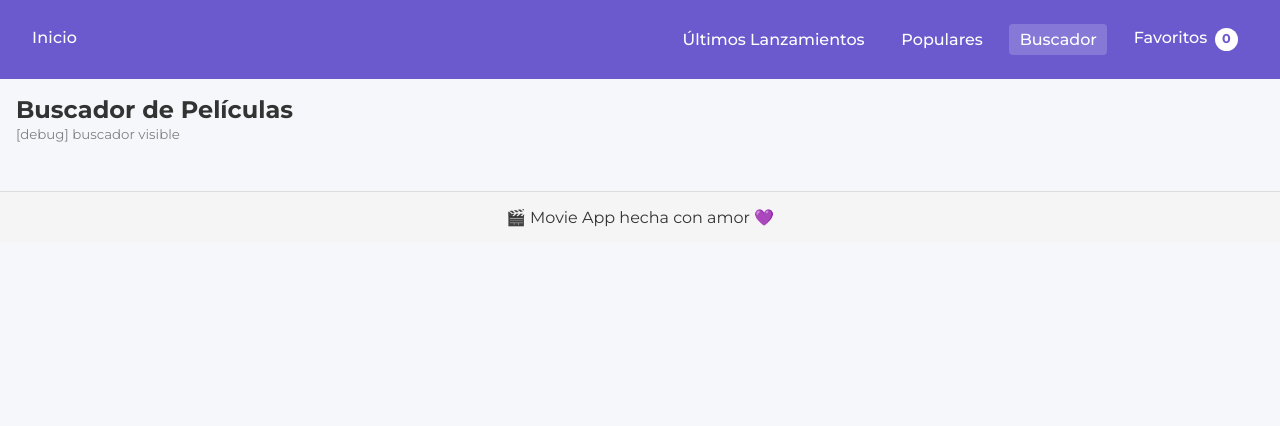
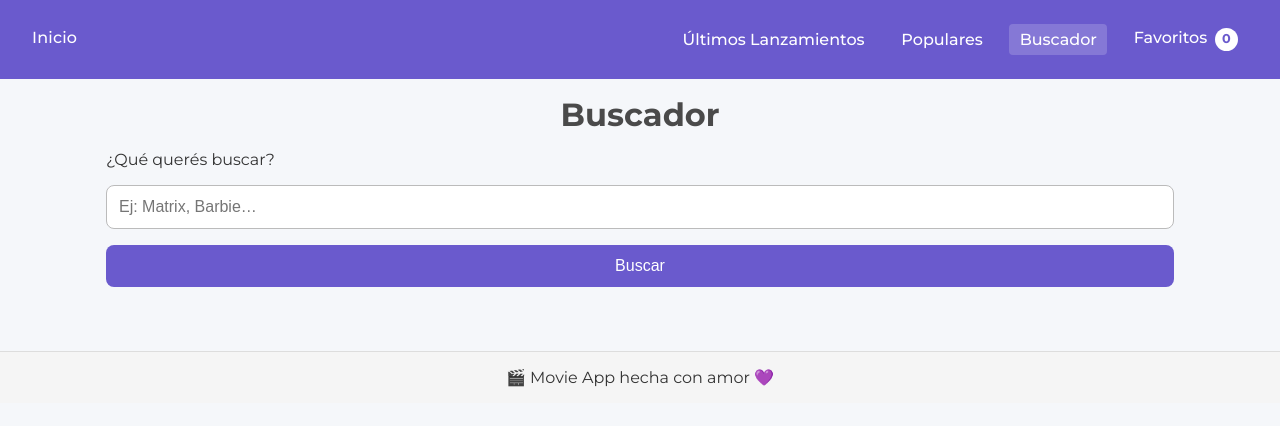
Before and after one commit to StefiAcevedo/tp-react-stefi-acevedo, a React (Vite) app: page /buscador in a window 1280 px wide. Shown: the top 426 px of the page. Built offline with nearby package versions, Linux system fonts and the light colour scheme.

Commit message:
fix en detalle + implementacion del buscador: funciona correctamente

```diff
--- a/src/components/MovieCard.jsx
+++ b/src/components/MovieCard.jsx
@@ -1,23 +1,20 @@
 // src/components/MovieCard.jsx
 import { Link } from "react-router-dom";
 import { useFavorites } from "../hooks/useFavorites";
+import { getImageUrl } from "../services/tmdb";
 import "./MovieCard.scss";
 
 export default function MovieCard({ movie }) {
   const { isFav, toggle } = useFavorites();
+  const poster = getImageUrl(movie.poster_path, "w342");
 
   return (
-    <div className="movie-card">
-      <Link to={`/detalle/${movie.id}`}>
-        <img
-          src={`https://image.tmdb.org/t/p/w300${movie.poster_path}`}
-          alt={movie.title}
-        />
-      </Link>
+    <article className="movie-card">
+      <div className="movie-card__media">
+        <Link to={`/detalle/${movie.id}`}>
+          {poster && <img src={poster} alt={movie.title} loading="lazy" />}
+        </Link>
 
-      <h3>{movie.title}</h3>
-
-      <div className="movie-card__actions">
         <button
           className={`fav-btn ${isFav(movie.id) ? "active" : ""}`}
           onClick={() => toggle(movie)}
@@ -25,11 +22,13 @@ export default function MovieCard({ movie }) {
         >
           {isFav(movie.id) ? "❤️" : "🤍"}
         </button>
+      </div>
 
-        <Link to={`/detalle/${movie.id}`} className="movie-card__btn">
-          Ver detalle
-        </Link>
-      </div>
-    </div>
+      <h3 className="movie-card__title">{movie.title}</h3>
+
+      <Link className="movie-card__btn" to={`/detalle/${movie.id}`}>
+        Ver detalle
+      </Link>
+    </article>
   );
 }
--- /dev/null
+++ b/src/hooks/useSearchMovies.js
@@ -0,0 +1,52 @@
+// src/hooks/useSearchMovies.js
+import { useEffect, useState } from "react";
+import { tmdbGet } from "../services/tmdb";
+
+export function useSearchMovies(query, page = 1) {
+  const [data, setData] = useState({ results: [], page: 1, total_pages: 0, total_results: 0 });
+  const [loading, setLoading] = useState(false);
+  const [error, setError] = useState(null);
+
+  useEffect(() => {
+    // si no hay query, reseteamos y no llamamos a la API
+    if (!query || !query.trim()) {
+      setData({ results: [], page: 1, total_pages: 0, total_results: 0 });
+      setLoading(false);
+      setError(null);
+      return;
+    }
+
+    let cancelled = false;
+    setLoading(true);
+    setError(null);
+
+    tmdbGet("/search/movie", {
+      query: query.trim(),
+      page,
+      language: "es-ES",
+      include_adult: false,
+    })
+      .then((json) => {
+        if (cancelled) return;
+        setData({
+          results: json?.results ?? [],
+          page: json?.page ?? 1,
+          total_pages: json?.total_pages ?? 0,
+          total_results: json?.total_results ?? 0,
+        });
+      })
+      .catch((err) => {
+        if (cancelled) return;
+        setError(err);
+      })
+      .finally(() => {
+        if (!cancelled) setLoading(false);
+      });
+
+    return () => {
+      cancelled = true;
+    };
+  }, [query, page]);
+
+  return { data, loading, error };
+}
--- a/src/pages/Buscador.jsx
+++ b/src/pages/Buscador.jsx
@@ -1,10 +1,115 @@
-function Buscador() {
+// src/pages/Buscador.jsx
+import { useEffect, useMemo } from "react";
+import { useSearchParams } from "react-router-dom";
+import { useSearchMovies } from "../hooks/useSearchMovies";
+import MovieCard from "../components/MovieCard";
+import "./Buscador.scss";
+
+export default function Buscador() {
+  const [params, setParams] = useSearchParams();
+  const q = params.get("q") ?? "";
+  const pageFromUrl = parseInt(params.get("page") ?? "1", 10);
+  const page = Number.isNaN(pageFromUrl) || pageFromUrl < 1 ? 1 : pageFromUrl;
+
+  const { data, loading, error } = useSearchMovies(q, page);
+  const results = data.results || [];
+  const totalPages = data.total_pages || 0;
+
+  const hasSearched = useMemo(() => q.trim().length > 0, [q]);
+
+  const onSubmit = (e) => {
+    e.preventDefault();
+    const form = new FormData(e.currentTarget);
+    const nextQ = (form.get("q") ?? "").toString();
+    setParams((prev) => {
+      const p = new URLSearchParams(prev);
+      if (nextQ.trim()) {
+        p.set("q", nextQ.trim());
+        p.set("page", "1"); // reset de página
+      } else {
+        p.delete("q");
+        p.delete("page");
+      }
+      return p;
+    }, { replace: false });
+  };
+
+  const goPage = (next) => {
+    setParams((prev) => {
+      const p = new URLSearchParams(prev);
+      p.set("page", String(next));
+      return p;
+    });
+  };
+
+  // si la página de la URL excede el total, volvemos a 1
+  useEffect(() => {
+    if (!loading && totalPages > 0 && page > totalPages) {
+      goPage(1);
+    }
+  }, [loading, totalPages, page]);
+
   return (
-    <section style={{ padding: "1rem" }}>
-      <h1>Buscador de Películas</h1>
-      <small style={{ opacity: 0.6 }}>[debug] buscador visible</small>
+    <section className="buscador" style={{ padding: "1rem", maxWidth: 1100, margin: "0 auto" }}>
+      <h1>Buscador</h1>
+
+      <form role="search" onSubmit={onSubmit} style={{ display: "grid", gap: "1rem", marginBottom: "1rem" }}>
+        <label htmlFor="q">¿Qué querés buscar?</label>
+        <input
+          id="q"
+          name="q"
+          type="search"
+          defaultValue={q}
+          placeholder="Ej: Matrix, Barbie…"
+          autoComplete="off"
+        />
+        <button type="submit">Buscar</button>
+      </form>
+
+      {/* Skeletons */}
+      {loading && (
+        <div className="skeletons">
+          {Array.from({ length: 12 }).map((_, i) => (
+            <div className="skel-card" key={i}>
+              <div className="skel-img" />
+              <div className="skel-line" />
+              <div className="skel-line" style={{ width: "70%" }} />
+            </div>
+          ))}
+        </div>
+      )}
+
+      {/* Errores */}
+      {error && !loading && (
+        <p style={{ color: "#c00" }}>Ocurrió un error al buscar. Probá de nuevo.</p>
+      )}
+
+      {/* Sin resultados (solo si ya buscó) */}
+      {!loading && !error && hasSearched && results.length === 0 && (
+        <p style={{ opacity: 0.9 }}>No encontramos “{q}”. Probá con otro título 🙂</p>
+      )}
+
+      {/* Resultados */}
+      {!loading && !error && results.length > 0 && (
+        <>
+          <div className="results">
+            {results.map((m) => (
+              <MovieCard key={m.id} movie={m} />
+            ))}
+          </div>
+
+          {/* Paginado */}
+          <div style={{ display: "flex", gap: ".75rem", justifyContent: "center", marginTop: "1rem" }}>
+            <button onClick={() => goPage(Math.max(1, page - 1))} disabled={page <= 1}>
+              ‹ Anterior
+            </button>
+            <span>Página <strong>{page}</strong> de <strong>{totalPages}</strong></span>
+            <button onClick={() => goPage(Math.min(totalPages, page + 1))} disabled={page >= totalPages}>
+              Siguiente ›
+            </button>
+          </div>
+        </>
+      )}
     </section>
   );
 }
-
-export default Buscador;
--- a/src/pages/Detalle.jsx
+++ b/src/pages/Detalle.jsx
@@ -1,4 +1,3 @@
-// src/pages/Detalle.jsx
 import { useParams, useNavigate } from "react-router-dom";
 import { getImageUrl } from "../services/tmdb";
 import { useMovieDetail } from "../hooks/useMovieDetail";
@@ -9,12 +8,23 @@ export default function Detalle() {
   const { id } = useParams();
   const navigate = useNavigate();
 
-  const { movie, trailesr, loading, error } = useMovieDetail(id);
+  // Nota: soporta ambos formatos del hook (con `trailer` directo o con `videos`)
+  const {
+    movie,
+    trailer: hookTrailer,
+    videos,
+    loading,
+    error,
+  } = useMovieDetail(id);
+
   const { isFav, toggle } = useFavorites();
+
+  // Seguridad: no calculamos fav si aún no hay movie
+  const fav = movie ? isFav(movie.id) : false;
 
   if (loading) return <section style={{ padding: 16 }}>Cargando…</section>;
 
-  // error 404 amigable
+  // Error amigable
   if (error) {
     const msg = String(error?.message || error);
     const is404 = msg.includes("404");
@@ -48,11 +58,15 @@ export default function Detalle() {
 
   const backdrop = getImageUrl(movie.backdrop_path, "w780");
   const poster   = getImageUrl(movie.poster_path, "w342");
-  const fav      = isFav(movie.id);
+
+  // Trailer: usa el que venga del hook o lo busca en `videos.results`
+  const computedTrailer =
+    hookTrailer ||
+    videos?.results?.find?.((v) => v.type === "Trailer" && v.site === "YouTube");
 
   const openTrailer = () => {
-    if (!trailer) return;
-    window.open(`https://www.youtube.com/watch?v=${trailer.key}`, "_blank", "noopener");
+    if (!computedTrailer?.key) return;
+    window.open(`https://www.youtube.com/watch?v=${computedTrailer.key}`, "_blank", "noopener");
   };
 
   return (
@@ -97,8 +111,7 @@ export default function Detalle() {
         </div>
 
         <div>
-          {/* Título + badge de favoritos */}
-          <div style={{ display: "flex", alignItems: "center", gap: ".5rem", flexWrap: "wrap" }}>
+          <div style={{ display: "flex", alignItems: "center", gap: ".5rem" }}>
             <h1 style={{ marginTop: 0 }}>{movie.title}</h1>
             {fav && <span className="fav-badge">En favoritos</span>}
           </div>
@@ -126,8 +139,8 @@ export default function Detalle() {
             {fav ? "❤️ Quitar de favoritos" : "🤍 Agregar a favoritos"}
           </button>
 
-          {/* Trailer */}
-          {trailer && (
+          {/* Botón de tráiler (solo si existe) */}
+          {computedTrailer?.key && (
             <button
               onClick={openTrailer}
               style={{
--- a/src/router/Router.jsx
+++ b/src/router/Router.jsx
@@ -6,8 +6,6 @@ import UltimosLanzamientos from "../pages/UltimosLanzamientos";
 import Populares from "../pages/Populares";
 import Buscador from "../pages/Buscador";
 import Detalle from "../pages/Detalle";
-import Favoritos from "../pages/Favoritos"; /* nuevo! */
-
 import NavBar from "../components/NavBar";
 
 export default function AppRouter() {
@@ -20,10 +18,9 @@ export default function AppRouter() {
         <Route path="/populares" element={<Populares />} />
         <Route path="/buscador" element={<Buscador />} />
         <Route path="/detalle/:id" element={<Detalle />} />
-        <Route path="/favoritos" element={<Favoritos />} />
 
-        {/* 🔹 Ruta de prueba para verificar router */}
-        <Route path="/__ping" element={<div style={{ padding: 20 }}>✅ Router OK</div>} />
+        {/* Ping de prueba */}
+        <Route path="/__ping" element={<div style={{ padding: 16 }}>PING OK</div>} />
 
         {/* Fallback */}
         <Route path="*" element={<div style={{ padding: 16 }}>404</div>} />
```
